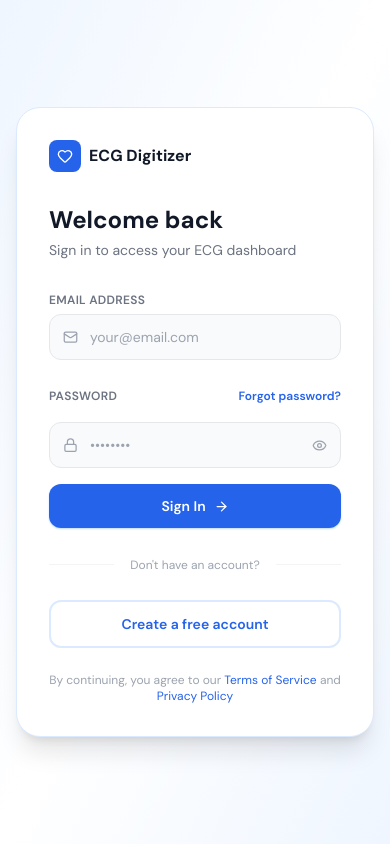
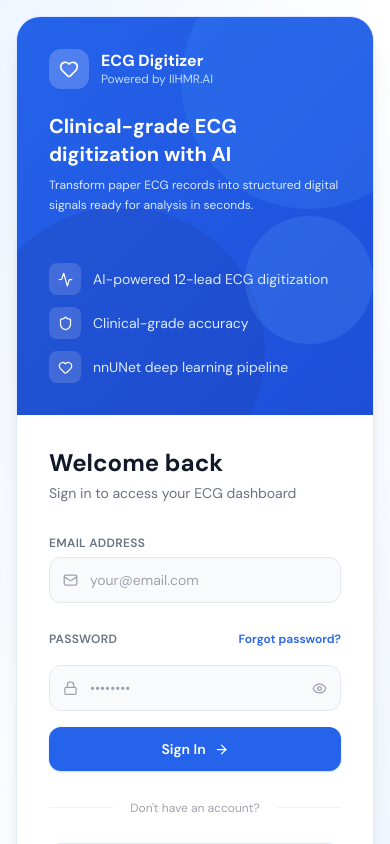
Before and after one commit to Hemanthxin/ECG-Frontend, a React (Vite) app: page / in a window 390 px wide. Shown: the top 844 px of the page. Built offline with nearby package versions, Linux system fonts and the light colour scheme.

Commit message:
Code deployment

```diff
--- a/src/pages/LoginSignup.jsx
+++ b/src/pages/LoginSignup.jsx
@@ -23,6 +23,16 @@ export default function LoginSignup() {
     setIsLoading(true);
     setErrorMessage('');
     setSuccessMessage('');
+
+    // --- NEW: Password Validation for Signup ---
+    if (!isLogin) {
+      const passwordRegex = /^(?=.*[A-Z])(?=.*\d)(?=.*[^A-Za-z0-9]).{8,}$/;
+      if (!passwordRegex.test(password)) {
+        setErrorMessage('Password must be at least 8 characters, with 1 uppercase letter, 1 number, and 1 special character.');
+        setIsLoading(false);
+        return;
+      }
+    }
 
     const endpoint = isLogin ? '/api/login' : '/api/signup';
     const payload  = isLogin
@@ -86,44 +96,45 @@ export default function LoginSignup() {
 
   const features = [
     { icon: Activity, text: 'AI-powered 12-lead ECG digitization' },
-    { icon: Shield,   text: 'Clinical-grade accuracy (SNR 21+ dB)' },
+    { icon: Shield,   text: 'Clinical-grade accuracy' }, // Text Updated Here
     { icon: Heart,    text: 'nnUNet deep learning pipeline' },
   ];
 
   return (
     <div className="min-h-screen bg-gradient-to-br from-blue-50 via-white to-blue-50 flex items-center justify-center p-4">
 
-      <div className="bg-white rounded-3xl shadow-xl border border-blue-100 flex w-full max-w-5xl overflow-hidden min-h-[600px]">
+      {/* Changed flex layout here to support stacking on mobile (flex-col md:flex-row) */}
+      <div className="bg-white rounded-3xl shadow-xl border border-blue-100 flex flex-col md:flex-row w-full max-w-5xl overflow-hidden md:min-h-[600px]">
 
-        {/* ── LEFT — Blue brand panel ── */}
-        <div className="hidden md:flex md:w-5/12 bg-gradient-to-br from-blue-600 to-blue-700 flex-col justify-between p-10 relative overflow-hidden">
+        {/* ── LEFT — Blue brand panel (Now visible on mobile too) ── */}
+        <div className="flex w-full md:w-5/12 bg-gradient-to-br from-blue-600 to-blue-700 flex-col justify-center md:justify-between p-8 md:p-10 relative overflow-hidden shrink-0">
           {/* Background circles */}
           <div className="absolute -top-16 -right-16 w-64 h-64 rounded-full bg-blue-500/30"/>
           <div className="absolute -bottom-20 -left-10 w-72 h-72 rounded-full bg-blue-800/30"/>
           <div className="absolute top-1/2 right-0 w-32 h-32 rounded-full bg-blue-400/20"/>
 
           {/* Top — Logo */}
-          <div className="relative z-10">
-            <div className="flex items-center gap-3 mb-10">
+          <div className="relative z-10 mb-6 md:mb-0">
+            <div className="flex items-center gap-3 mb-6 md:mb-10">
               <div className="w-10 h-10 rounded-xl bg-white/20 flex items-center justify-center">
                 <Heart size={20} className="text-white"/>
               </div>
               <div>
                 <div className="text-white font-bold text-base leading-tight">ECG Digitizer</div>
-                <div className="text-blue-200 text-xs">Powered by IHMR.AI</div>
+                <div className="text-blue-200 text-xs">Powered by IIHMR.AI</div>
               </div>
             </div>
 
-            <h2 className="text-white font-bold text-2xl leading-snug mb-3">
+            <h2 className="text-white font-bold text-xl md:text-2xl leading-snug mb-2 md:mb-3">
               Clinical-grade ECG<br/>digitization with AI
             </h2>
-            <p className="text-blue-100 text-sm leading-relaxed">
+            <p className="text-blue-100 text-xs md:text-sm leading-relaxed">
               Transform paper ECG records into structured digital signals ready for analysis in seconds.
             </p>
           </div>
 
           {/* Middle — Features */}
-          <div className="relative z-10 space-y-4">
+          <div className="relative z-10 space-y-3 md:space-y-4 mt-6 md:mt-0">
             {features.map(({ icon: Icon, text }) => (
               <div key={text} className="flex items-center gap-3">
                 <div className="w-8 h-8 rounded-lg bg-white/15 flex items-center justify-center shrink-0">
@@ -133,22 +144,10 @@ export default function LoginSignup() {
               </div>
             ))}
           </div>
-
-          {/* Bottom — Stats */}
-
-
         </div>
 
         {/* ── RIGHT — Form panel ── */}
         <div className="w-full md:w-7/12 flex flex-col justify-center p-8 md:p-12">
-
-          {/* Mobile logo */}
-          <div className="flex items-center gap-2 mb-8 md:hidden">
-            <div className="w-8 h-8 rounded-lg bg-blue-600 flex items-center justify-center">
-              <Heart size={16} className="text-white"/>
-            </div>
-            <span className="font-bold text-gray-900">ECG Digitizer</span>
-          </div>
 
           {/* Heading */}
           <div className="mb-8">
@@ -229,6 +228,12 @@ export default function LoginSignup() {
                     {showPassword ? <EyeOff size={15}/> : <Eye size={15}/>}
                   </button>
                 </div>
+                {/* Form hint for new users regarding password strength */}
+                {!isLogin && (
+                   <p className="text-[10px] text-gray-400 mt-1.5">
+                     Min. 8 characters, 1 uppercase, 1 number, 1 special character.
+                   </p>
+                )}
               </div>
 
               <button type="submit" disabled={isLoading}
@@ -286,9 +291,9 @@ export default function LoginSignup() {
 
           <p className="text-center text-xs text-gray-400 mt-6">
             By continuing, you agree to our{' '}
-            <span className="text-blue-600 cursor-pointer hover:underline">Terms of Service</span>
+            <button type="button" onClick={() => alert('Terms of Service will be available soon.')} className="text-blue-600 cursor-pointer hover:underline">Terms of Service</button>
             {' '}and{' '}
-            <span className="text-blue-600 cursor-pointer hover:underline">Privacy Policy</span>
+            <button type="button" onClick={() => alert('Privacy Policy will be available soon.')} className="text-blue-600 cursor-pointer hover:underline">Privacy Policy</button>
           </p>
         </div>
       </div>
```
